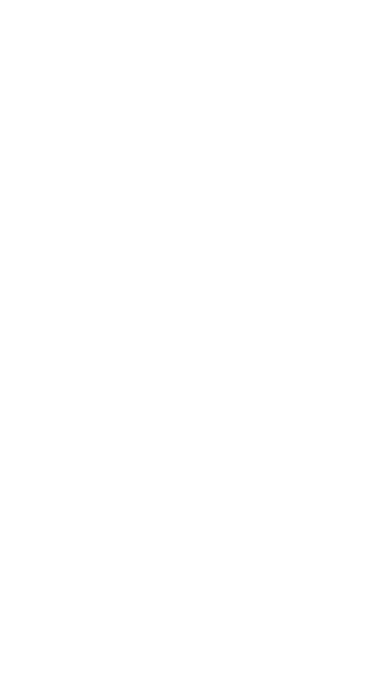
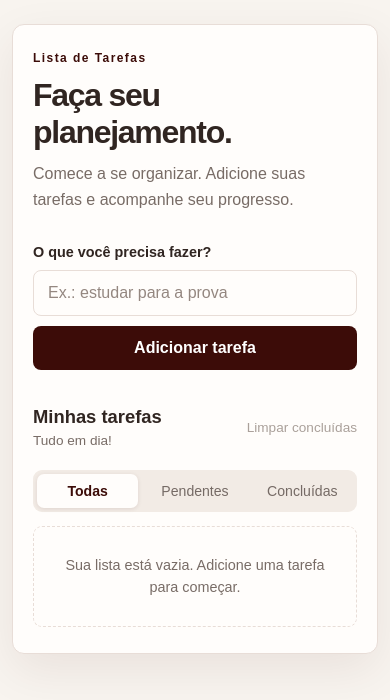
Before and after one commit to joaopedrovkp/Trabalho-Final, a plain HTML site: page index.html in a window 390 px wide. Drawn offline with Linux system fonts and the light colour scheme.

Commit message:
Criando a base da lista de tarefas, interface, criar, deletar e uma lista do que foi adicionado

```diff
--- a/CSS/estilo.css
+++ b/CSS/estilo.css
@@ -0,0 +1,308 @@
+:root {
+    --cor-principal: #3c0c08;
+    --cor-principal-hover: #5a1b15;
+    --cor-complementar: #426d63;
+    --cor-fundo: #f8f4ef;
+    --cor-superficie: #fffdfb;
+    --cor-borda: #e8ddd7;
+    --cor-texto: #302521;
+    --cor-texto-suave: #786c66;
+}
+
+* {
+    box-sizing: border-box;
+}
+
+body {
+    min-height: 100vh;
+    margin: 0;
+    padding: 64px 20px;
+    background: var(--cor-fundo);
+    color: var(--cor-texto);
+    font-family: Arial, sans-serif;
+}
+
+button,
+input {
+    font: inherit;
+}
+
+.app {
+    width: 100%;
+    max-width: 680px;
+    margin: 0 auto;
+    padding: 40px;
+    background: var(--cor-superficie);
+    border: 1px solid var(--cor-borda);
+    border-radius: 16px;
+    box-shadow: 0 16px 48px rgb(60 12 8 / 8%);
+}
+
+.cabecalho {
+    margin-bottom: 32px;
+}
+
+.identificador {
+    margin: 0 0 12px;
+    color: var(--cor-principal);
+    font-size: 0.75rem;
+    font-weight: 700;
+    letter-spacing: 0.12em;
+}
+
+h1,
+h2,
+p {
+    margin-top: 0;
+}
+
+h1 {
+    margin-bottom: 10px;
+    font-size: clamp(2rem, 6vw, 2.6rem);
+    letter-spacing: -0.04em;
+}
+
+.subtitulo {
+    max-width: 460px;
+    margin-bottom: 0;
+    color: var(--cor-texto-suave);
+    line-height: 1.6;
+}
+
+.formulario label {
+    display: block;
+    margin-bottom: 10px;
+    font-size: 0.9rem;
+    font-weight: 700;
+}
+
+.entrada {
+    display: flex;
+    gap: 10px;
+}
+
+.entrada input {
+    min-width: 0;
+    flex: 1;
+    padding: 13px 14px;
+    border: 1px solid var(--cor-borda);
+    border-radius: 8px;
+    background: var(--cor-superficie);
+    color: inherit;
+}
+
+.entrada input::placeholder {
+    color: #948780;
+}
+
+.botao-adicionar {
+    padding: 13px 18px;
+    border: 0;
+    border-radius: 8px;
+    background: var(--cor-principal);
+    color: #fff;
+    font-weight: 700;
+    cursor: pointer;
+    transition: background 150ms ease, transform 150ms ease;
+}
+
+.botao-adicionar:hover {
+    transform: translateY(-1px);
+    background: var(--cor-principal-hover);
+}
+
+.painel-tarefas {
+    margin-top: 36px;
+}
+
+.resumo {
+    display: flex;
+    align-items: center;
+    justify-content: space-between;
+    gap: 16px;
+}
+
+.resumo h2 {
+    margin-bottom: 5px;
+    font-size: 1.15rem;
+}
+
+#contador {
+    margin-bottom: 0;
+    color: var(--cor-texto-suave);
+    font-size: 0.85rem;
+}
+
+.botao-limpar {
+    padding: 8px 0 8px 8px;
+    border: 0;
+    background: transparent;
+    color: var(--cor-principal);
+    font-size: 0.85rem;
+    cursor: pointer;
+}
+
+.botao-limpar:disabled {
+    color: #aaa09a;
+    cursor: default;
+}
+
+.filtros {
+    display: flex;
+    gap: 6px;
+    margin: 22px 0 14px;
+    padding: 4px;
+    border-radius: 9px;
+    background: #f2ebe5;
+}
+
+.filtro {
+    flex: 1;
+    padding: 9px 12px;
+    border: 0;
+    border-radius: 7px;
+    background: transparent;
+    color: #756a65;
+    font-size: 0.88rem;
+    cursor: pointer;
+    transition: background 150ms ease, color 150ms ease;
+}
+
+.filtro:hover {
+    color: var(--cor-principal);
+}
+
+.filtro.ativo {
+    background: var(--cor-superficie);
+    color: var(--cor-principal);
+    font-weight: 700;
+    box-shadow: 0 1px 4px rgb(60 12 8 / 10%);
+}
+
+.lista-tarefas {
+    display: grid;
+    gap: 9px;
+    margin: 0;
+    padding: 0;
+    list-style: none;
+}
+
+.item-tarefa {
+    display: flex;
+    align-items: center;
+    gap: 12px;
+    min-width: 0;
+    padding: 14px;
+    border: 1px solid var(--cor-borda);
+    border-radius: 9px;
+    animation: aparecer 180ms ease-out;
+}
+
+.item-tarefa input {
+    width: 18px;
+    height: 18px;
+    flex: 0 0 auto;
+    accent-color: var(--cor-complementar);
+    cursor: pointer;
+}
+
+.texto-tarefa {
+    min-width: 0;
+    flex: 1;
+    overflow-wrap: anywhere;
+    line-height: 1.45;
+}
+
+.item-tarefa.concluida .texto-tarefa {
+    color: #8d817a;
+    text-decoration: line-through;
+}
+
+.botao-remover {
+    padding: 6px 9px;
+    border: 0;
+    border-radius: 6px;
+    background: transparent;
+    color: #817670;
+    font-size: 0.82rem;
+    cursor: pointer;
+}
+
+.botao-remover:hover {
+    background: #f8eae6;
+    color: #87372e;
+}
+
+.estado-vazio {
+    margin: 0;
+    padding: 28px 16px;
+    border: 1px dashed var(--cor-borda);
+    border-radius: 9px;
+    color: var(--cor-texto-suave);
+    font-size: 0.9rem;
+    line-height: 1.5;
+    text-align: center;
+}
+
+button:focus-visible,
+input:focus-visible {
+    outline: 3px solid #b9855c;
+    outline-offset: 3px;
+}
+
+@keyframes aparecer {
+    from {
+        opacity: 0;
+        transform: translateY(4px);
+    }
+
+    to {
+        opacity: 1;
+        transform: translateY(0);
+    }
+}
+
+@media (max-width: 560px) {
+    body {
+        padding: 24px 12px;
+    }
+
+    .app {
+        padding: 26px 20px;
+        border-radius: 12px;
+    }
+
+    .entrada {
+        flex-direction: column;
+    }
+
+    .botao-adicionar {
+        width: 100%;
+    }
+}
+
+@media (max-width: 380px) {
+    .app {
+        padding: 24px 16px;
+    }
+
+    .resumo {
+        align-items: flex-start;
+        flex-direction: column;
+        gap: 6px;
+    }
+
+    .filtro {
+        padding: 9px 6px;
+        font-size: 0.8rem;
+    }
+}
+
+@media (prefers-reduced-motion: reduce) {
+    *,
+    *::before,
+    *::after {
+        animation-duration: 0.01ms !important;
+        transition-duration: 0.01ms !important;
+    }
+}
--- a/JS/app.js
+++ b/JS/app.js
@@ -0,0 +1,119 @@
+const formTarefa = document.querySelector("#form-tarefa");
+const campoTarefa = document.querySelector("#nova-tarefa");
+const listaTarefas = document.querySelector("#lista-tarefas");
+const contador = document.querySelector("#contador");
+const estadoVazio = document.querySelector("#estado-vazio");
+const botaoLimpar = document.querySelector("#limpar-concluidas");
+const filtros = document.querySelectorAll(".filtro");
+
+let tarefas = [];
+let filtroAtual = "todas";
+let proximoId = 1;
+
+function renderizarTarefas() {
+    const tarefasVisiveis = tarefas.filter((tarefa) => {
+        if (filtroAtual === "pendentes") return !tarefa.concluida;
+        if (filtroAtual === "concluidas") return tarefa.concluida;
+        return true;
+    });
+
+    listaTarefas.replaceChildren();
+
+    tarefasVisiveis.forEach((tarefa) => {
+        const item = document.createElement("li");
+        item.className = "item-tarefa";
+        item.classList.toggle("concluida", tarefa.concluida);
+
+        const checkbox = document.createElement("input");
+        checkbox.type = "checkbox";
+        checkbox.checked = tarefa.concluida;
+        checkbox.setAttribute(
+            "aria-label",
+            `${tarefa.concluida ? "Reabrir" : "Concluir"} tarefa: ${tarefa.texto}`
+        );
+        checkbox.addEventListener("change", () => {
+            tarefa.concluida = checkbox.checked;
+            renderizarTarefas();
+        });
+
+        const descricao = document.createElement("span");
+        descricao.className = "texto-tarefa";
+        descricao.textContent = tarefa.texto;
+
+        const botaoRemover = document.createElement("button");
+        botaoRemover.type = "button";
+        botaoRemover.className = "botao-remover";
+        botaoRemover.textContent = "Excluir";
+        botaoRemover.setAttribute("aria-label", `Excluir tarefa: ${tarefa.texto}`);
+        botaoRemover.addEventListener("click", () => {
+            tarefas = tarefas.filter((itemTarefa) => itemTarefa.id !== tarefa.id);
+            renderizarTarefas();
+        });
+
+        item.append(checkbox, descricao, botaoRemover);
+        listaTarefas.append(item);
+    });
+
+    const pendentes = tarefas.filter((tarefa) => !tarefa.concluida).length;
+    contador.textContent =
+        pendentes === 0
+            ? "Tudo em dia!"
+            : `${pendentes} tarefa${pendentes === 1 ? "" : "s"} pendente${pendentes === 1 ? "" : "s"}`;
+
+    estadoVazio.hidden = tarefasVisiveis.length > 0;
+    if (tarefas.length === 0) {
+        estadoVazio.textContent = "Sua lista está vazia. Adicione uma tarefa para começar.";
+    } else if (filtroAtual === "pendentes") {
+        estadoVazio.textContent = "Não há tarefas pendentes.";
+    } else if (filtroAtual === "concluidas") {
+        estadoVazio.textContent = "Ainda não há tarefas concluídas.";
+    }
+
+    botaoLimpar.disabled = !tarefas.some((tarefa) => tarefa.concluida);
+}
+
+formTarefa.addEventListener("submit", (evento) => {
+    evento.preventDefault();
+
+    const texto = campoTarefa.value.trim();
+    if (!texto) {
+        campoTarefa.focus();
+        return;
+    }
+
+    tarefas.push({
+        id: proximoId++,
+        texto,
+        concluida: false
+    });
+
+    filtroAtual = "todas";
+    filtros.forEach((filtro) => {
+        const ativo = filtro.dataset.filtro === filtroAtual;
+        filtro.classList.toggle("ativo", ativo);
+        filtro.setAttribute("aria-pressed", String(ativo));
+    });
+
+    formTarefa.reset();
+    renderizarTarefas();
+    campoTarefa.focus();
+});
+
+filtros.forEach((filtro) => {
+    filtro.addEventListener("click", () => {
+        filtroAtual = filtro.dataset.filtro;
+        filtros.forEach((opcao) => {
+            const ativo = opcao === filtro;
+            opcao.classList.toggle("ativo", ativo);
+            opcao.setAttribute("aria-pressed", String(ativo));
+        });
+        renderizarTarefas();
+    });
+});
+
+botaoLimpar.addEventListener("click", () => {
+    tarefas = tarefas.filter((tarefa) => !tarefa.concluida);
+    renderizarTarefas();
+});
+
+renderizarTarefas();
--- a/index.html
+++ b/index.html
@@ -1,12 +1,56 @@
 <!DOCTYPE html>
-<html lang="en">
+<html lang="pt-BR">
 <head>
     <meta charset="UTF-8">
     <meta name="viewport" content="width=device-width, initial-scale=1.0">
-    <title>Aplicação Trabalho Final</title>
+    <title>Lista de tarefas</title>
     <link rel="stylesheet" href="CSS/estilo.css">
+    <script src="JS/app.js" defer></script>
 </head>
 <body>
+    <main class="app">
+        <header class="cabecalho">
+            <p class="identificador">Lista de Tarefas</p>
+            <h1>Faça seu planejamento.</h1>
+            <p class="subtitulo">Comece a se organizar. Adicione suas tarefas e acompanhe seu progresso.</p>
+        </header>
 
+        <form class="formulario" id="form-tarefa">
+            <label for="nova-tarefa">O que você precisa fazer?</label>
+            <div class="entrada">
+                <input
+                    id="nova-tarefa"
+                    name="tarefa"
+                    type="text"
+                    placeholder="Ex.: estudar para a prova"
+                    maxlength="120"
+                    autocomplete="off"
+                    required
+                >
+                <button class="botao-adicionar" type="submit">Adicionar tarefa</button>
+            </div>
+        </form>
+
+        <section class="painel-tarefas" aria-labelledby="titulo-tarefas">
+            <div class="resumo">
+                <div>
+                    <h2 id="titulo-tarefas">Minhas tarefas</h2>
+                    <p id="contador" aria-live="polite">Nenhuma tarefa</p>
+                </div>
+                <button class="botao-limpar" id="limpar-concluidas" type="button" disabled>
+                    Limpar concluídas
+                </button>
+            </div>
+
+            <nav class="filtros" aria-label="Filtrar tarefas">
+                <button class="filtro ativo" type="button" data-filtro="todas" aria-pressed="true">Todas</button>
+                <button class="filtro" type="button" data-filtro="pendentes" aria-pressed="false">Pendentes</button>
+                <button class="filtro" type="button" data-filtro="concluidas" aria-pressed="false">Concluídas</button>
+            </nav>
+
+            <ul class="lista-tarefas" id="lista-tarefas"></ul>
+            <p class="estado-vazio" id="estado-vazio">Sua lista está vazia. Adicione uma tarefa para começar.</p>
+        </section>
+    </main>
 </body>
 </html>
```
